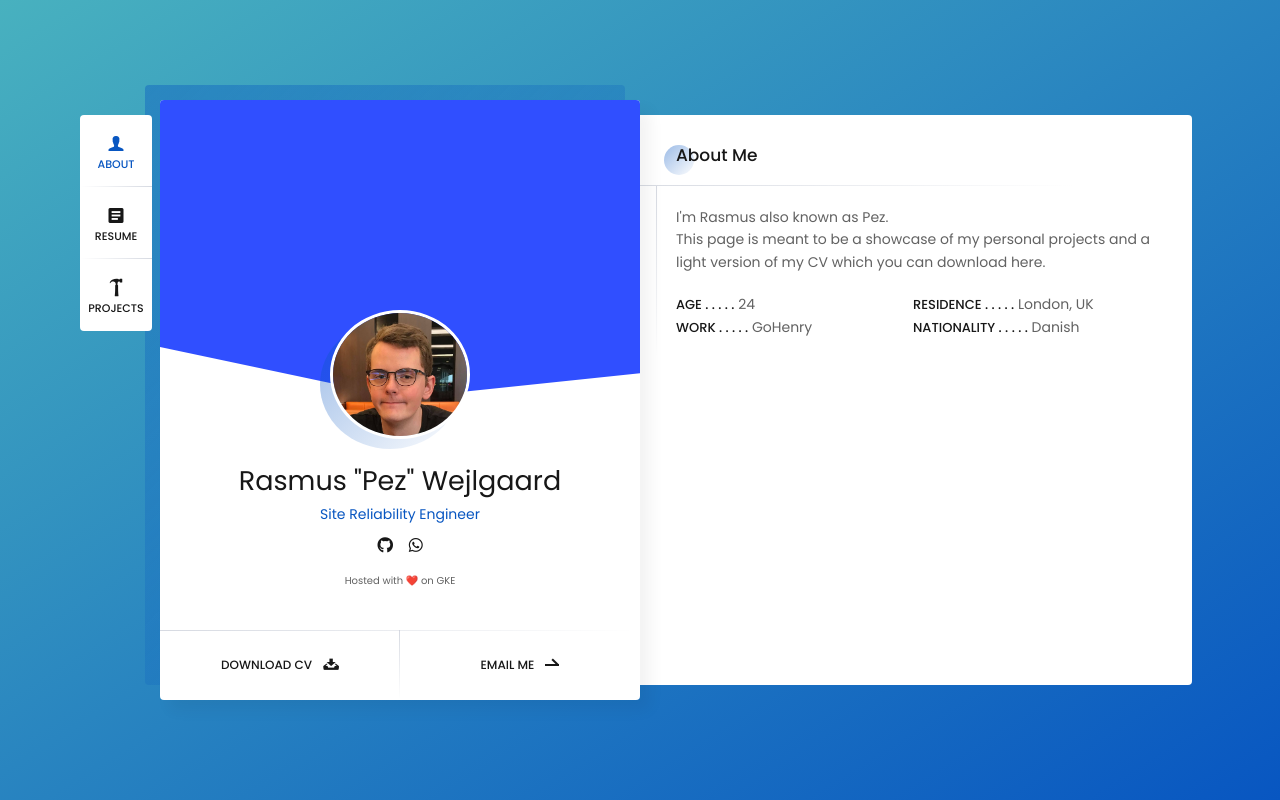
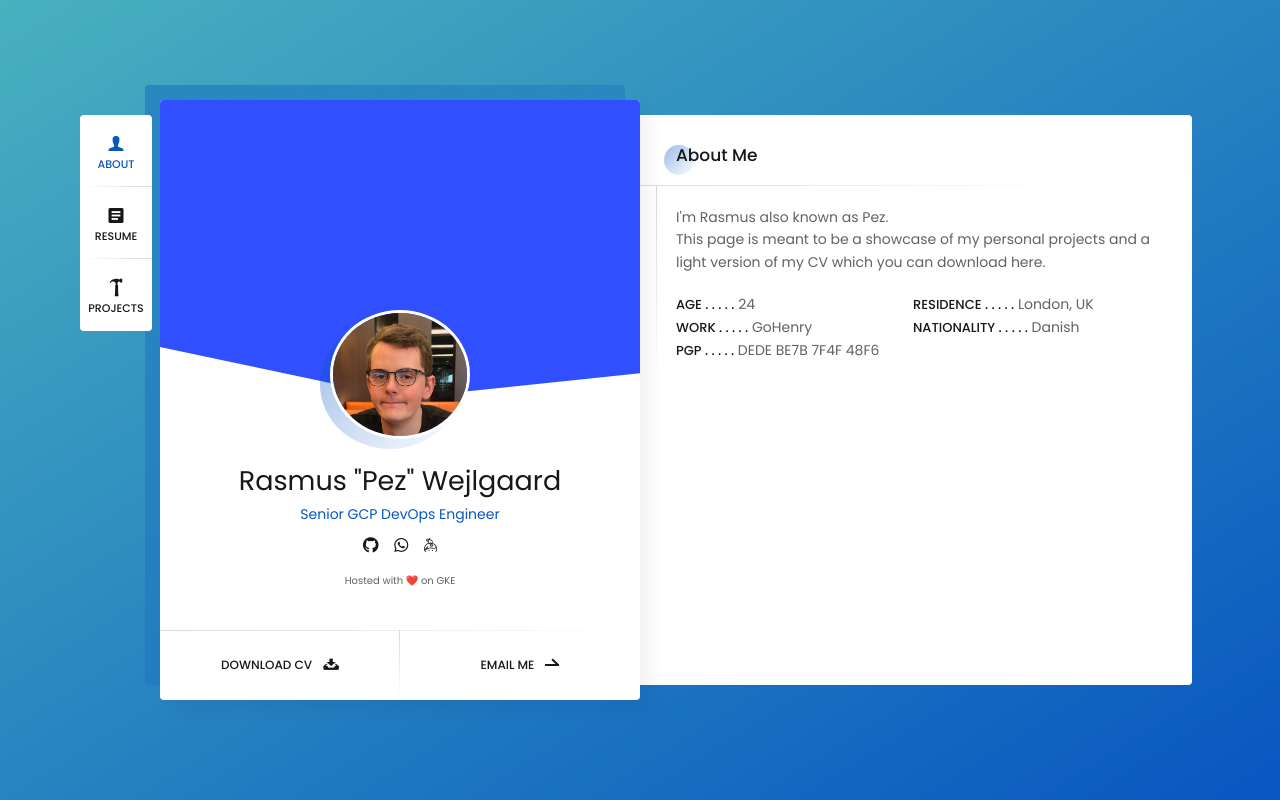
Before and after one commit to RWejlgaard/gcp-pez-k8s, a plain HTML site: page pez.sh/src/public-html/index.html in a window 1280 px wide. Drawn offline with Linux system fonts and the light colour scheme; some packages are replaced by stand-ins of ours; files whose address does not match are found by name.

Commit message:
updated website

```diff
--- a/pez.sh/src/public-html/index.html
+++ b/pez.sh/src/public-html/index.html
@@ -132,17 +132,19 @@
 
                 <!-- profile titles -->
                 <div class="title">Rasmus "Pez" Wejlgaard</div>
-                <div class="subtitle">Site Reliability Engineer</div>
+                <div class="subtitle">Senior GCP DevOps Engineer</div>
 
                 <!-- profile socials -->
                 <div class="social">
                     <a target="_blank" href="https://github.com/rwejlgaard"><span class="fab fa-github"></span></a>
                     <a target="_blank" href="https://web.whatsapp.com/send?phone=4591355742"><span class="fab fa-whatsapp"></span></a>
+                    <a target="_blank" href="https://keybase.io/rwejlgaard"><span class="fab fa-keybase"></span></a>
                 </div>
 
                 <p style="font-size: 10px">
                     <br/>
                     Hosted with ❤️ on GKE
+                    <br/>
                 </p>
 
                 <!-- profile buttons -->
@@ -193,6 +195,7 @@
                                     <li><strong>Residence . . . . .</strong> London, UK</li>
                                     <li><strong>Work . . . . .</strong> GoHenry</li>
                                     <li><strong>Nationality . . . . .</strong> Danish</li>
+                                    <li><strong>PGP . . . . .</strong> <a href="https://keybase.io/rwejlgaard/pgp_keys.asc">DEDE BE7B 7F4F 48F6</a></li>
                                 </ul>
                             </div>
                         </div>
```
